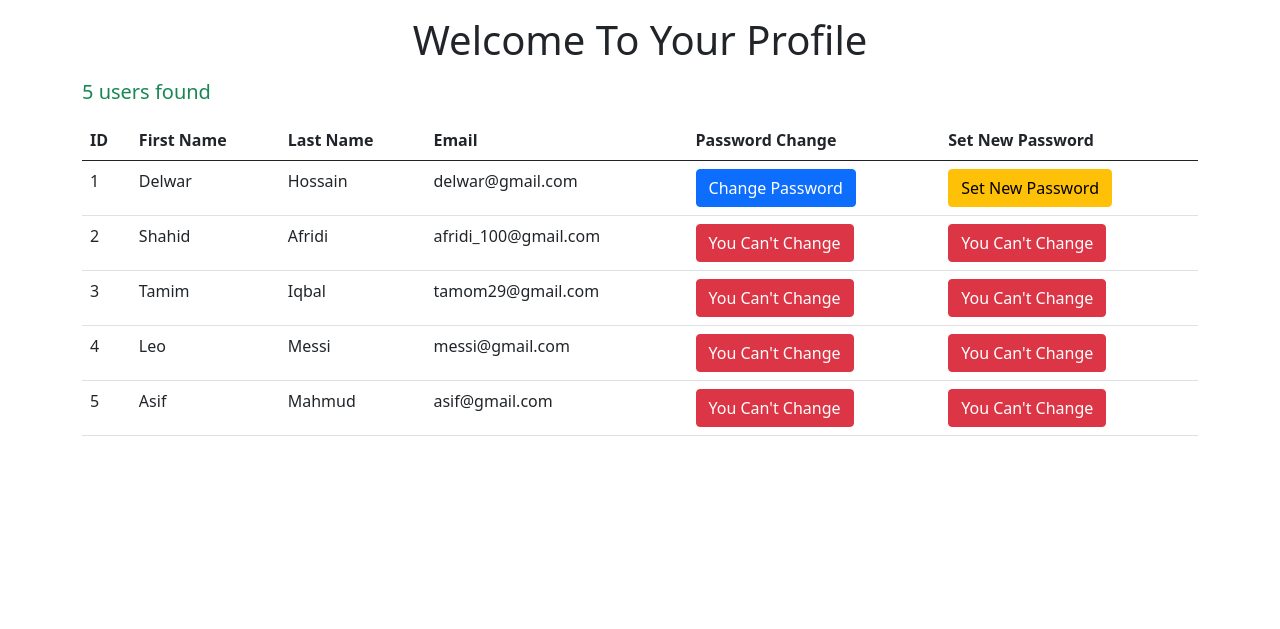
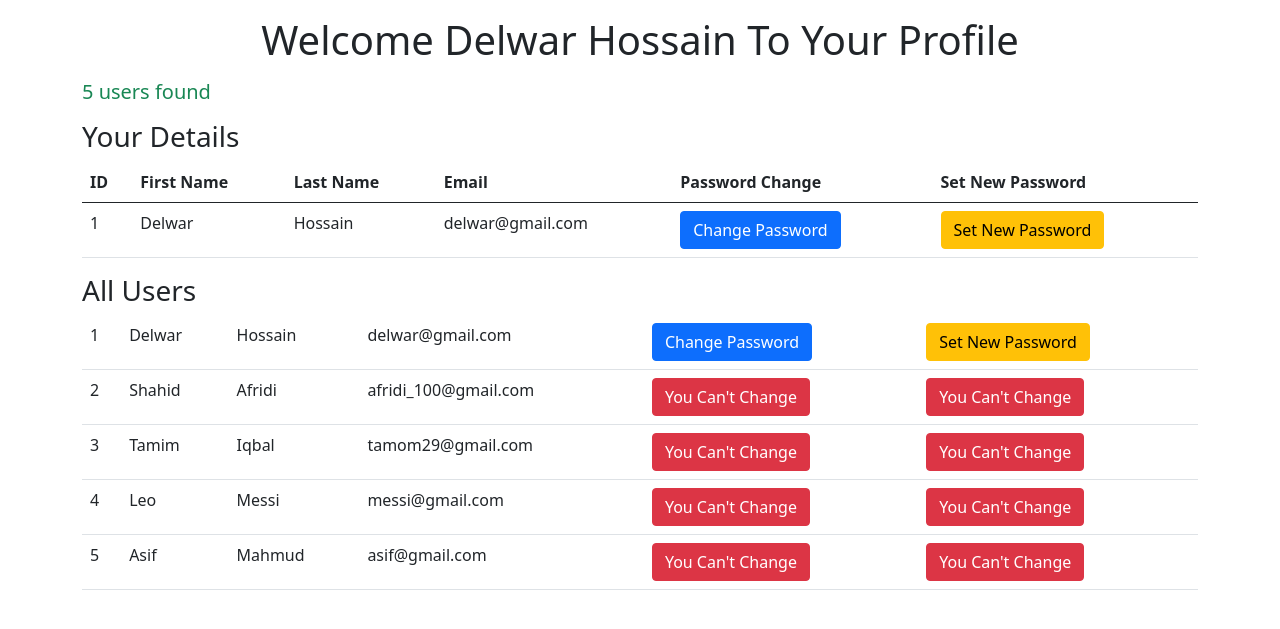
Before and after one commit to delwarJnu11/phitron_course, a Django app: page /auth/profile/ in a window 1280 px wide. Shown: the part 56-685 px from the top of the page. Run offline with Django 4.2, Linux system fonts and the light colour scheme; a user stored in the database is signed in; data comes from the database, SQL or seed files in the repository; both versions use the stored data as it was after the commit; some libraries are stand-ins or nearby versions.

Commit message:
practice 18.5 done

```diff
--- a/Third_Semister/django/django_authentication_system/auth_practice/templates/auth/profile.html
+++ b/Third_Semister/django/django_authentication_system/auth_practice/templates/auth/profile.html
@@ -2,13 +2,14 @@
 {% block page_title %}Profile Page{% endblock page_title %}
 
 {% block heading %}
-    <h1 class="text-center my-3">Welcome To Your Profile</h1>
+    <h1 class="text-center my-3">Welcome {{user.first_name}} {{user.last_name}} To Your Profile</h1>
 {% endblock heading %}
 
 {% block content %}
 <div class="container">
-        <h5 class="my-3 text-success">{{users | length}} users found</h5>
+    <h5 class="my-3 text-success">{{users | length}} users found</h5>
         <table class="table">
+            <h3>Your Details</h3>
             <thead>
                 <tr>
                 <th scope="col">ID</th>
@@ -19,6 +20,25 @@
                 <th scope="col">Set New Password</th>
                 </tr>
             </thead>
+            <tbody>
+                    {% if user == request.user %}
+                    <tr>
+                        <td>{{user.id}}</td>
+                        <td>{{user.first_name}}</td>
+                        <td>{{user.last_name}}</td>
+                        <td>{{user.email}}</td>
+                        <td>
+                            <a class="btn btn-primary" href="{% url "change_password" %}">Change Password</a>
+                        </td>
+                        <td>
+                            <a class="btn btn-warning" href="{% url "set_password" %}">Set New Password</a>
+                        </td>
+                    </tr>
+                    {% endif %}
+            </tbody>
+        </table>
+        <table class="table">
+            <h3>All Users</h3>
             <tbody>
                 {% for user in users %}
                     <tr>
```
Also changed, not shown: Third_Semister/django/django_authentication_system/db.sqlite3.
